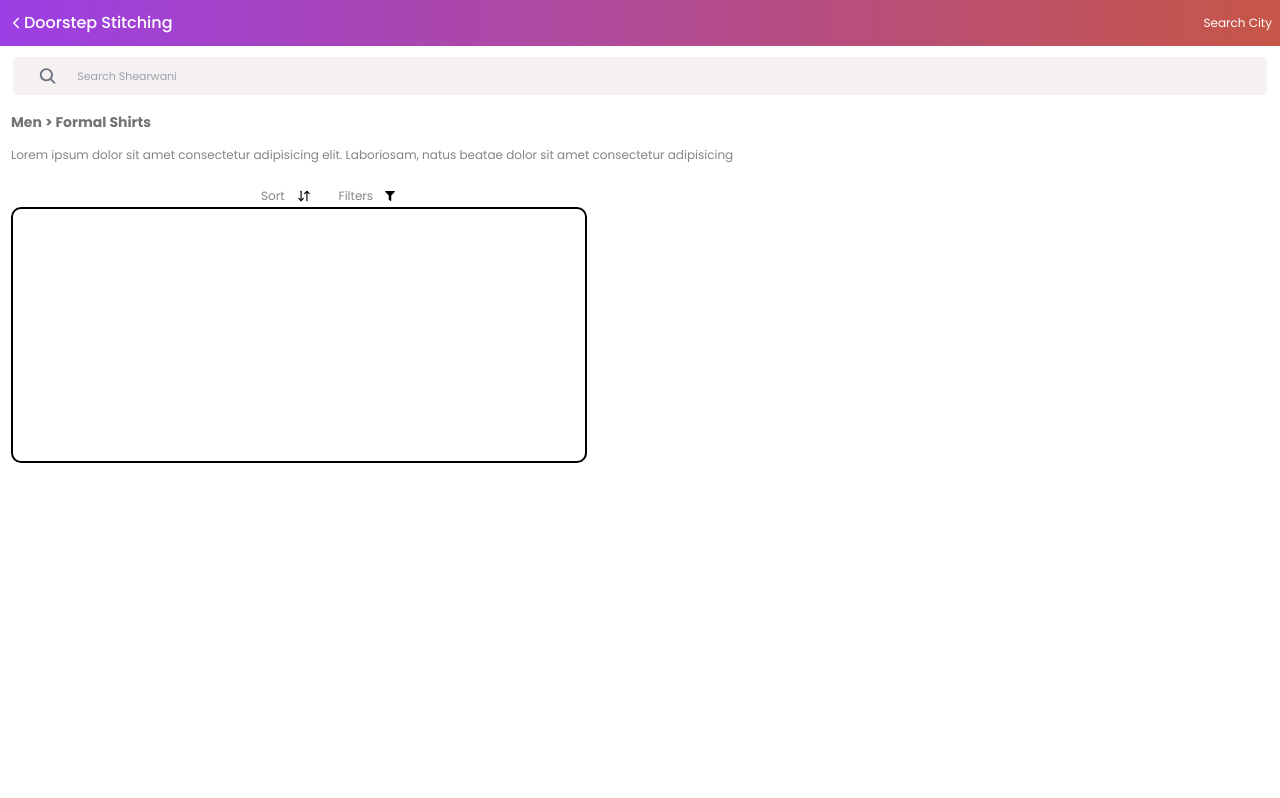
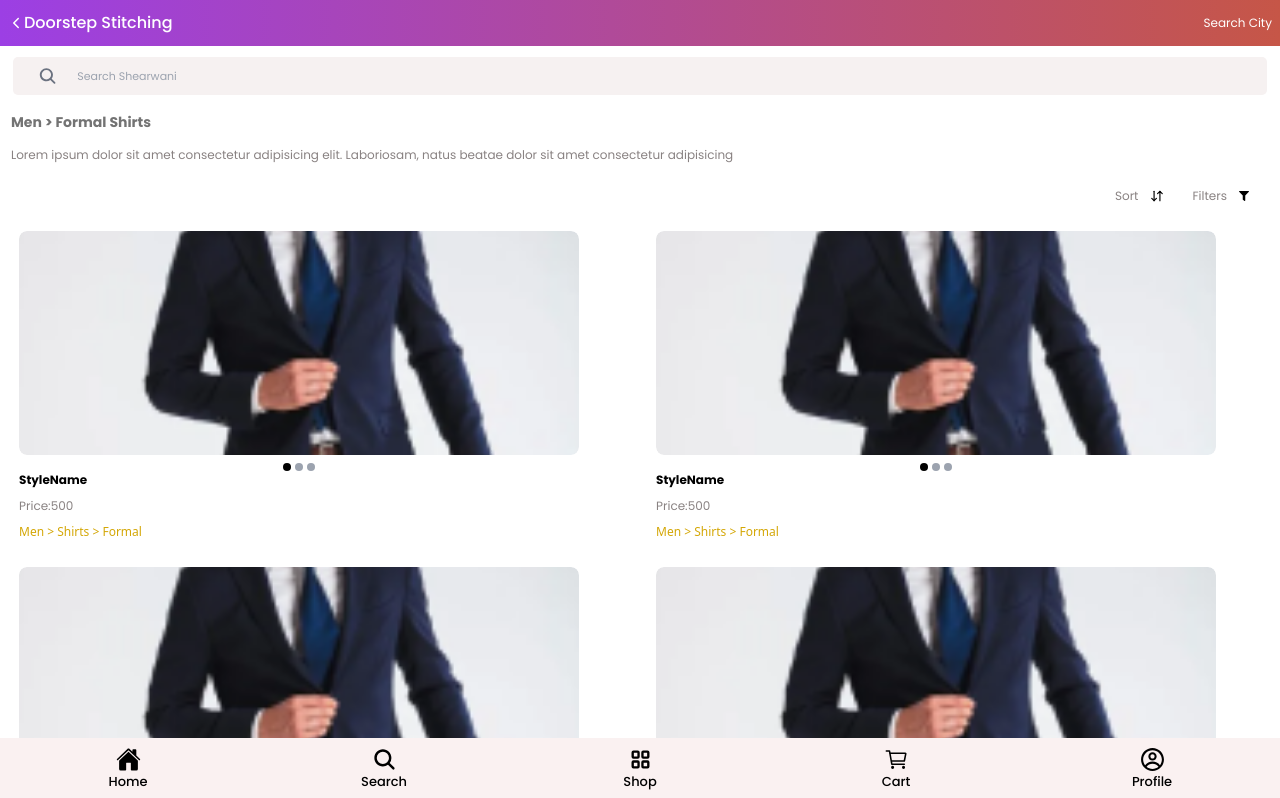
Before and after one commit to Hazique007/OnlineTailoring, a React (Vite) app in the folder client/: page /product in a window 1280 px wide. Shown: the top 798 px of the page. Built offline with nearby package versions, Linux system fonts and the light colour scheme.

Commit message:
Done Product Page

```diff
--- a/client/package.json
+++ b/client/package.json
@@ -10,6 +10,9 @@
     "preview": "vite preview"
   },
   "dependencies": {
+    "@emotion/react": "^11.13.3",
+    "@emotion/styled": "^11.13.0",
+    "@mui/material": "^6.1.6",
     "axios": "^1.7.7",
     "react": "^18.3.1",
     "react-dom": "^18.3.1",
--- a/client/src/components/Search.jsx
+++ b/client/src/components/Search.jsx
@@ -8,6 +8,7 @@ const Search = () => {
   const { isSearch, setIsSearch } = useContext(SearchContext);
   const handleSearch = () => {
     setIsSearch(!isSearch);
+    navigate("/search");
   };
 
   return (
@@ -15,7 +16,10 @@ const Search = () => {
       onClick={handleSearch}
       className="h-[38px]   bg-[#F6F1F1] rounded-[5px] flex items-center"
     >
-      <IoSearch className="h-[20px] w-[20px] ml-[25px] text-gray-500" />
+      <IoSearch
+        onClick={handleSearch}
+        className="h-[20px] w-[20px] ml-[25px] text-gray-500"
+      />
       <input
         placeholder="Search Shearwani"
         className="bg-transparent w-full pl-[20px] outline-none font-poppins text-[11px] leading-[15px]"
--- a/client/src/components/TopNav.jsx
+++ b/client/src/components/TopNav.jsx
@@ -3,7 +3,7 @@ import { IoIosArrowBack } from "react-icons/io";
 
 const TopNav = () => {
   return (
-    <div className="h-[46px] bg-gradient-to-r from-[#9C3FE4]  to-[#C65647] w-[100vw] flex items-center justify-between px-[8px]">
+    <div className="h-[46px] bg-gradient-to-r from-[#9C3FE4]  to-[#C65647] w-full flex items-center justify-between px-[8px]">
       <div className="flex items-center ">
         <IoIosArrowBack className="h-[16px] w-[16px] text-[#FFFFFF] font-[700]" />
         <p className="text-white leading-[24px] text-[16px] font-[500] font-poppins">
--- a/client/src/components/Trending.jsx
+++ b/client/src/components/Trending.jsx
@@ -6,40 +6,32 @@ import image4 from "../assets/images/images (1).png";
 
 const Trending = () => {
   return (
-    <div className="px-[15px] mt-10 h-[390px] rounded-[10px]">
-      <h1 className="font-poppins ml-[6px] font-[700] text-[12px] leading-[18px]">
+    <div className="px-4 mt-10 h-auto rounded-lg">
+      <h1 className="font-poppins ml-1 font-bold text-lg leading-[18px]">
         Trending
       </h1>
 
-      <div className="images flex-col justify-between items-center">
-        <div className="row1 mt-4 flex justify-between items-center">
+      <div className="grid grid-cols-2 gap-4 mt-4">
         <img
-            className="h-[30vh] w-[43vw] object-cover rounded-[10px]"
+          className="h-[30vh] w-full object-cover rounded-lg"
           src={image1}
-            alt=""
-            srcSet=""
+          alt="Anime T-shirts"
         />
         <img
-            className="h-[30vh] w-[43vw] object-cover rounded-[10px]"
+          className="h-[30vh] w-full object-cover rounded-lg"
           src={image2}
-            alt=""
-            srcSet=""
-          />
-        </div>
-        <div className="row2 mt-4 flex justify-between items-center">
-          <img
-            className="h-[30vh] w-[43vw] object-cover rounded-[10px]"
-            src={image3}
-            alt=""
-            srcSet=""
+          alt="Men's Menu Banner"
         />
         <img
-            className="h-[30vh] w-[43vw] object-cover rounded-[10px]"
+          className="h-[30vh] w-full object-cover rounded-lg"
+          src={image3}
+          alt="Men's Page 1"
+        />
+        <img
+          className="h-[30vh] w-full object-cover rounded-lg"
           src={image4}
-            alt=""
-            srcSet=""
+          alt="Additional Trending Image"
         />
-        </div>
       </div>
     </div>
   );
--- a/client/src/components/productCart.jsx
+++ b/client/src/components/productCart.jsx
@@ -1,9 +1,81 @@
-import React from "react";
+import React, { useState, useRef, useEffect } from "react";
+import image1 from "../assets/images/imageNew.png";
+import image2 from "../assets/images/images (1).png";
+import image3 from "../assets/images/Lettering-T-shirts.png";
 
-const ProductCart = () => {
+const ProductCart = ({ label, price = 500, styleName = "StyleName" }) => {
+  const handleOnclick = () => {
+  };
+  const [currentIndex, setCurrentIndex] = useState(0);
+  const imageBoxRef = useRef(null);
+
+  const images = [image1, image2, image3];
+
+  const scrollToImage = (index) => {
+    const imageBox = imageBoxRef.current;
+    if (imageBox) {
+      imageBox.scrollTo({
+        left: index * imageBox.offsetWidth,
+        behavior: "smooth",
+      });
+      setCurrentIndex(index);
+    }
+  };
+
+  useEffect(() => {
+    const handleScroll = () => {
+      if (imageBoxRef.current) {
+        const scrollLeft = imageBoxRef.current.scrollLeft;
+        const width = imageBoxRef.current.offsetWidth;
+        const newIndex = Math.round(scrollLeft / width);
+        setCurrentIndex(newIndex);
+      }
+    };
+
+    const imageBox = imageBoxRef.current;
+    imageBox.addEventListener("scroll", handleScroll);
+
+    return () => imageBox.removeEventListener("scroll", handleScroll);
+  }, []);
+
   return (
-    <div className="outer-blox h-[32vh] w-[45vw]  border-2 border-black rounded-[10px]">
-      <div className="image-box h-[28vh] w-[12vw]  rounded-[10px]"></div>
+    <div>
+      <div className="outer-box h-[32vh] w-[45vw] mb-16 rounded-lg p-2">
+        <div
+          ref={imageBoxRef}
+          className="image-box h-[28vh] w-full flex overflow-x-auto snap-x snap-mandatory scroll-smooth rounded-lg"
+        >
+          {images.map((image, index) => (
+            <img
+              onClick={handleOnclick}
+              key={index}
+              className="h-full w-full flex-shrink-0 object-cover rounded-lg snap-center"
+              src={image}
+              alt={`Product ${index + 1}`}
+            />
+          ))}
+        </div>
+        <div className="dots flex justify-center mt-2 space-x-1">
+          {images.map((_, index) => (
+            <span
+              key={index}
+              onClick={() => scrollToImage(index)}
+              className={`h-2 w-2 rounded-full cursor-pointer ${
+                currentIndex === index ? "bg-black" : "bg-gray-400"
+              }`}
+            ></span>
+          ))}
+        </div>
+        <div className="text flex flex-col gap-2">
+          <h2 className="text-[12px] font-[600] font-poppins">{styleName}</h2>
+          <p className="text-[12px] text-[#898282] font-[400] font-poppins">
+            Price:{price}
+          </p>
+          <h2 className="font-[400] text-[12px] text-[#D4A706]">
+            Men > Shirts > Formal
+          </h2>
+        </div>
+      </div>
     </div>
   );
 };
--- a/client/src/components/work-comp.jsx
+++ b/client/src/components/work-comp.jsx
@@ -2,7 +2,7 @@ import React from "react";
 
 const Workcomp = ({ img, head, desc }) => {
   return (
-    <div className=" w-[100vw] flex pl-3  mt-4">
+    <div className=" w-full flex pl-3  mt-4">
       <img className="h-[73px] w-[100px] rounded-[10px]" src={img} alt="" />
       <div className="textArea pl-3 mt-2 pr-3 flex-col items-center justify-center">
         <h1 className="text-[12px] font-[600] font-poppins leading-[18px]">
--- a/client/src/pages/Landing-Page/landing.jsx
+++ b/client/src/pages/Landing-Page/landing.jsx
@@ -1,4 +1,4 @@
-import React from "react";
+import React, { useContext } from "react";
 import Navbar from "../../components/Navbar";
 import TopNav from "../../components/TopNav";
 import Search from "../../components/Search";
@@ -10,21 +10,18 @@ import Trending from "../../components/Trending";
 import Works from "../../components/Works";
 import WhatsApp from "../../components/whats";
 import Fashion from "../../components/fashionStyling";
-import { useContext } from "react";
-import { SearchContext } from "../../Context Api/searchContext";
+
 const LandingPage = () => {
   return (
     <div className="pb-20">
       <TopNav />
-      <div className="w-[100vw] justify-center px-[13px] pt-[11px] items-center ">
+      <div className="w-full justify-center px-4 pt-3">
         <Search />
-        <div>
-          <Hero />
-        </div>
+        <Hero />
         <MenStyle />
         <WomenStyling />
         <KidsStyling />
-        <div className="w-[100vw] flex justify-center items-center ">
+        <div className="flex justify-center items-center">
           <WhatsApp />
         </div>
         <Trending />
--- a/client/src/pages/Product-Page/product.jsx
+++ b/client/src/pages/Product-Page/product.jsx
@@ -4,38 +4,49 @@ import Search from "../../components/Search";
 import { FaFilter } from "react-icons/fa";
 import { LuArrowDownUp } from "react-icons/lu";
 import ProductCart from "../../components/productCart";
+import Navbar from "../../components/Navbar";
 
-const ProductPage = () => {
+const ProductPage = ({}) => {
   return (
-    <div>
+    <div className="">
       <TopNav />
-      <div className="w-[100vw] justify-center px-[13px] pt-[11px] items-center ">
+      <div className="w-full justify-center px-[13px] pt-[11px] items-center">
         <Search />
       </div>
-      <div className="pl-[11px] pr-[11px]">
-        <h1 className="font-[700] text-[14px]  mt-[17px] font-poppins text-[#737373] ">
+      <div className="px-[11px]">
+        <h1 className="font-[700] text-[14px] mt-[17px] font-poppins text-[#737373]">
           Men > Formal Shirts
         </h1>
         <p className="text-[#898282] font-[400] mt-[13px] text-[12px] pr-3 font-poppins">
           Lorem ipsum dolor sit amet consectetur adipisicing elit. Laboriosam,
           natus beatae dolor sit amet consectetur adipisicing
         </p>
-        <div className="filter-sort mt-[21px] flex items-center pl-[250px] gap-7 h-[22px]">
-          <div className="flex h-[25px] gap-3  items-center">
-            <p className="text-[#898282] font-[400]  text-[12px] font-poppins">
+        <div className="filter-sort mt-[21px] flex items-center justify-end gap-7 h-[22px] pr-[20px]">
+          <div className="flex h-[25px] gap-3 items-center">
+            <p className="text-[#898282] font-[400] text-[12px] font-poppins">
               Sort
             </p>
             <LuArrowDownUp color="#000" fontSize={14} />
           </div>
-          <div className="flex h-[25px] gap-3 font-[400] text-[12px]  font-poppins items-center">
-            <p className="text-[#898282] font-[400]  text-[12px] font-poppins">
+          <div className="flex h-[25px] gap-3 font-[400] text-[12px] font-poppins items-center">
+            <p className="text-[#898282] font-[400] text-[12px] font-poppins">
               Filters
             </p>
             <FaFilter color="#000" fontSize={10} />
           </div>
         </div>
-        <ProductCart />
+        <div className="grid grid-cols-2 gap-4 mt-4 pb-24 ">
+          <ProductCart />
+          <ProductCart />
+          <ProductCart />
+          <ProductCart />
+          <ProductCart />
+          <ProductCart />
+          <ProductCart />
+          <ProductCart />
+        </div>
       </div>
+      <Navbar />
     </div>
   );
 };
--- a/client/src/pages/Search-Page/SearchPage.jsx
+++ b/client/src/pages/Search-Page/SearchPage.jsx
@@ -7,7 +7,7 @@ const SearchPage = ({ gender }) => {
   return (
     <div className="pb-20">
       <TopNav />
-      <div className="w-[100vw] justify-center px-[13px] pt-[11px] items-center ">
+      <div className="w-full justify-center px-[13px] pt-[11px] items-center ">
         <Search />
         <SearchStyle gender={"Men"} />
         <SearchStyle gender={"Female"} />
```
Also changed, not shown: client/src/components/fashionStyling.jsx (+8 -8 lines), 1 other file (tests, documents, lock files or other folders). Lines whose indentation alone changed are shown as unchanged.
